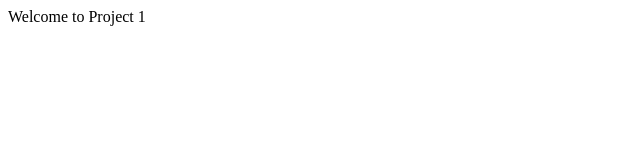
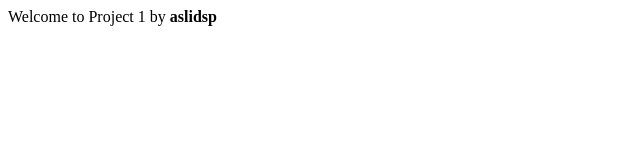
Before and after one commit to aslidsp/ASLIDSP_PR_1, a plain HTML site: page index.html in a window 1280 px wide. Shown: the full height of the page, 0-640 px from the left. Drawn offline with Linux system fonts and the light colour scheme.

Commit message:
Update index.html

```diff
--- a/index.html
+++ b/index.html
@@ -7,7 +7,7 @@
 </head>
 <body>
     <div>
-        Welcome to Project 1
+        Welcome to Project 1 by <b>aslidsp</b>
     </div>
 </body>
 </html>
```
